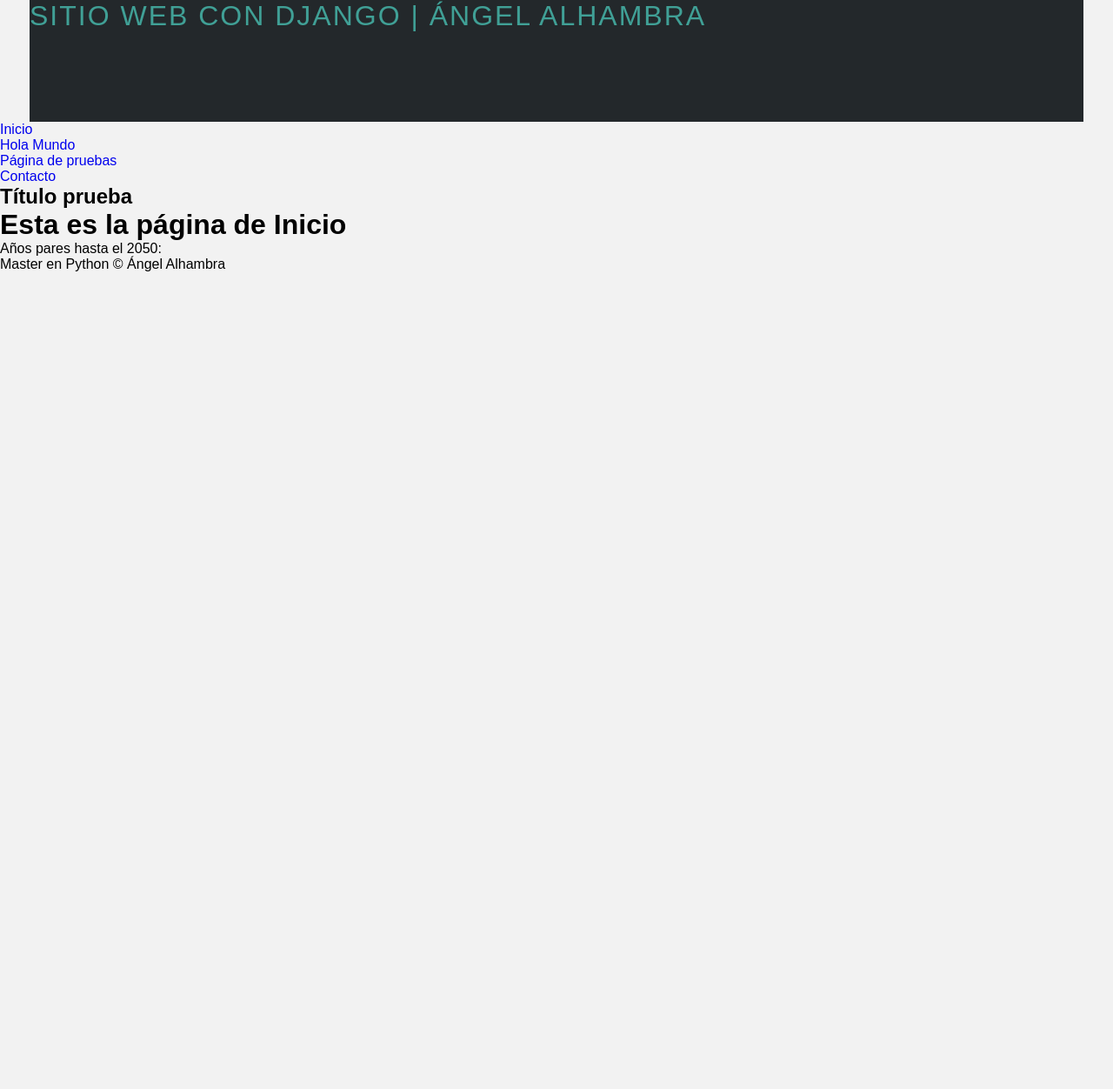
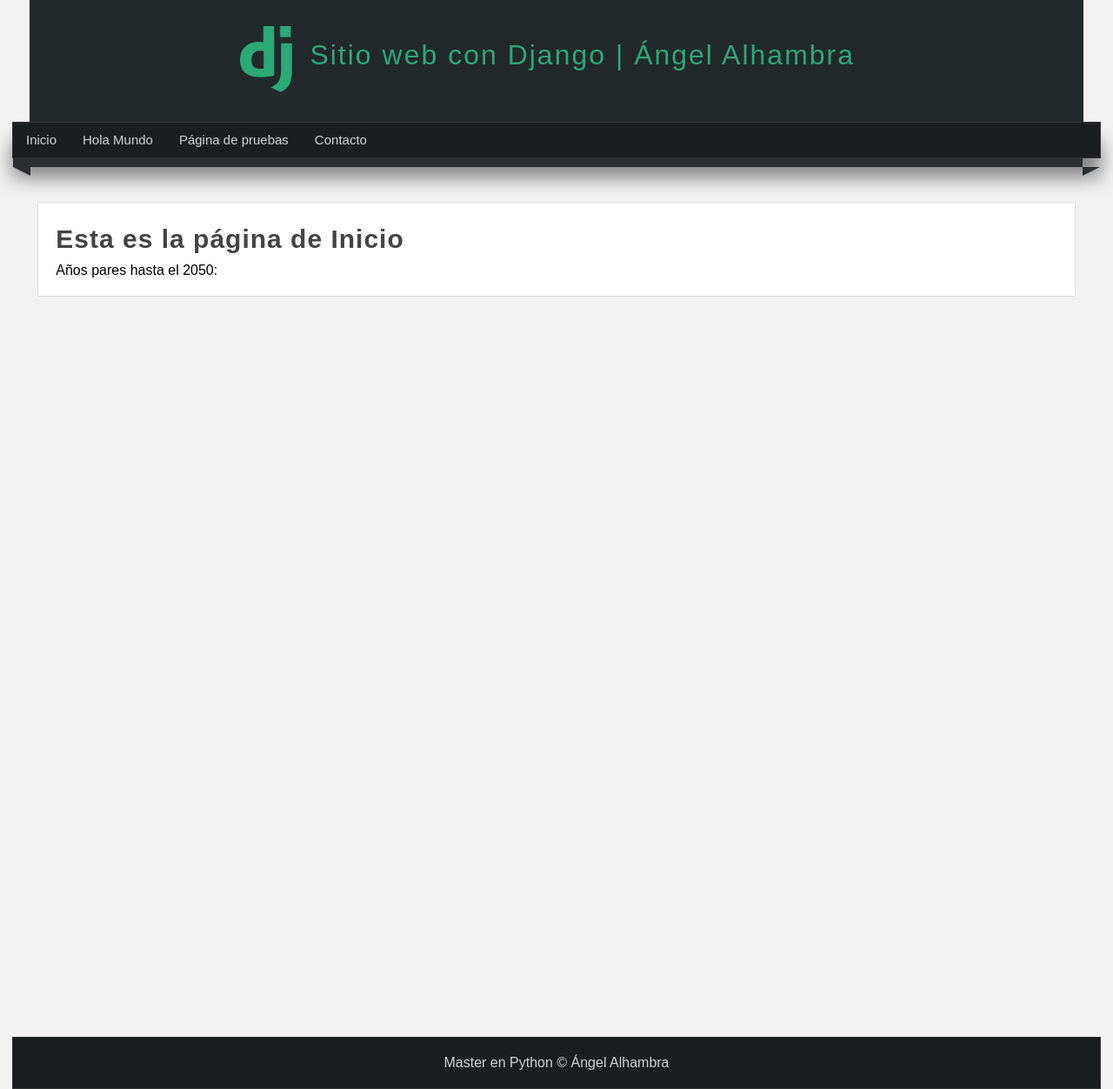
Before and after one commit to angelach1/master-python, a Django app: page / in a window 1280 px wide. Shown: the whole page at 87% size. Before the commit the page ends 312 px from the top, so only its background shows below. Run offline with Django 4.2, Linux system fonts and the light colour scheme.

Commit message:
201 Dando forma al pie de página (footer)

```diff
--- a/22-django/AprendiendoDjango/miapp/static/css/styles.css
+++ b/22-django/AprendiendoDjango/miapp/static/css/styles.css
@@ -19,10 +19,128 @@
    margin: 0px auto;
 }
 
+#logotipo{
+   width: 60%;
+   height: 130px;
+   margin: 0px auto;
+   padding-top: 10px;
+}
+
+#logotipo img{
+   display: block;
+   width: 60px;
+   float: left;
+   margin-top: 20px;
+}
+
 #logotipo h1{
    display: block;
+   float: left;
+   margin-top: 35px;
+   margin-left: 20px;
    letter-spacing: 2px;
-   text-transform: uppercase;
-   font-weight: normal;
-   color: #40a096;
+   font-weight: 100;
+   color: #2ba977;
 }
+
+/* Estilos de la barra de navegación*/
+nav{
+   width: 1250px;
+   height: 40px;
+   margin: 0 auto;
+   background-color: #1b1e1f;
+   border: 1px solid #333333;
+   box-shadow: 0px 22px 22px gray;
+   font-size: 15px;
+}
+
+nav ul{
+   list-style: none;
+   text-decoration: none;
+}
+
+nav ul li{
+   line-height: 40px;
+   float: left;
+}
+
+nav ul li a{
+   display: block;
+   padding-left: 15px;
+   padding-right: 15px;
+   color: white;
+   color: #d1d4d6;
+}
+
+nav ul li a:hover{
+   background: #2ba977;
+   box-shadow: 0px 0px 5px #444 inset;
+   color: white;
+   transition: all 300ms;
+}
+
+.barra{
+   width: 1250px;
+   margin: 0 auto;
+ }
+
+.esquina-izquierda{
+   display: block;
+   border-left: 20px solid transparent;
+   border-top: 10px solid #2b2f30;
+   float: left;
+}
+
+.esquina-derecha{
+   display: block;
+   border-right: 20px solid transparent;
+   border-top: 10px solid #2b2f30;
+   float: right;
+}
+
+.relleno-barra{
+   display: block;
+   width: 1230px;
+   height: 10px;
+   background: #2b2f30;
+   float: none;
+}
+
+/* Estilos del contenido central */
+
+#content{
+   width: 1212px;
+   min-height: 930px;
+   margin: 0 auto;
+   margin-bottom: 30px;
+   margin-top: 40px;
+}
+
+.box{
+   background: white;
+   width: 95%;
+   min-height: 930;
+   padding: 20px;
+   border: 1px solid #ddd;
+   border-radius: 2px;
+   margin: 0 auto;
+}
+ .title{
+   color: #444;
+   letter-spacing: 1px;
+   font-size: 30px;
+   margin-bottom: 10px;
+   margin-top: 5px
+ }
+
+ footer{
+   width: 1250px;
+   background-color: #1b1e1f;
+   border: 1px solid #333;
+   color: #d1d4d6;
+   text-align: center;
+   margin: 0 auto;
+   padding-top: 20px;
+   padding-bottom: 20px;
+   box-shadow: opx 0px 20px gray;
+ }
--- a/22-django/AprendiendoDjango/miapp/templates/hola_mundo.html
+++ b/22-django/AprendiendoDjango/miapp/templates/hola_mundo.html
@@ -4,6 +4,6 @@
 
 {% block content %}
    {{ block.super }}
-   <h1>Hola mundo con Django!!</h1>
+   <h1 class="title">Hola mundo con Django!!</h1>
    <h3>Soy Ángel Alhambra WEB</h3>
 {% endblock %}
--- a/22-django/AprendiendoDjango/miapp/templates/index.html
+++ b/22-django/AprendiendoDjango/miapp/templates/index.html
@@ -3,6 +3,6 @@
 {% block title %} Inicio {% endblock %}
 
 {% block content %}
-   <h1>Esta es la página de Inicio</h1>
+   <h1 class="title">Esta es la página de Inicio</h1>
    <p>Años pares hasta el 2050:</p>
 {% endblock %}
--- a/22-django/AprendiendoDjango/miapp/templates/layout.html
+++ b/22-django/AprendiendoDjango/miapp/templates/layout.html
@@ -16,7 +16,7 @@
    <header>
       <div id="logotipo">
          <!--Logo django-->
-
+         <img src="{% static 'images/logo.png' %}" />
          <h1>Sitio web con Django | Ángel Alhambra</h1>
          </hr>
       </div>
@@ -39,12 +39,21 @@
       </ul>
    </nav>
 
+   <!-- Este div es para hacer el efecto 3D en la barra de navegación-->
+   <div class="barra">
+      <span class="barra"></span>
+      <span class="relleno-barra"></span>
+      <span class="esquina-izquierda"></span>
+      <span class="esquina-derecha"></span>
+   </div>
+
    <div id="content">
-      <h2 class="title">Título prueba</h2>
-      <!-- Código que viene de templates -->
-      {% block content %}
-         <strong>Contenido del bloque original!!!</strong>
-      {% endblock %}
+      <div class="box">
+         <!-- Código que viene de templates -->
+         {% block content %}
+            <strong>Contenido del bloque original!!!</strong>
+         {% endblock %}
+      </div>
    </div>
 
    <footer>
--- a/22-django/AprendiendoDjango/miapp/templates/pagina.html
+++ b/22-django/AprendiendoDjango/miapp/templates/pagina.html
@@ -3,6 +3,6 @@
 {% block title %} Página de pruebas {% endblock %}
 
 {% block content %}
-<h1>Página de mi web</h1>
+<h1 class="title">Página de mi web</h1>
 <p>Creado por Ángel Alhambra Chaparro</p>
 {% endblock %}
```
